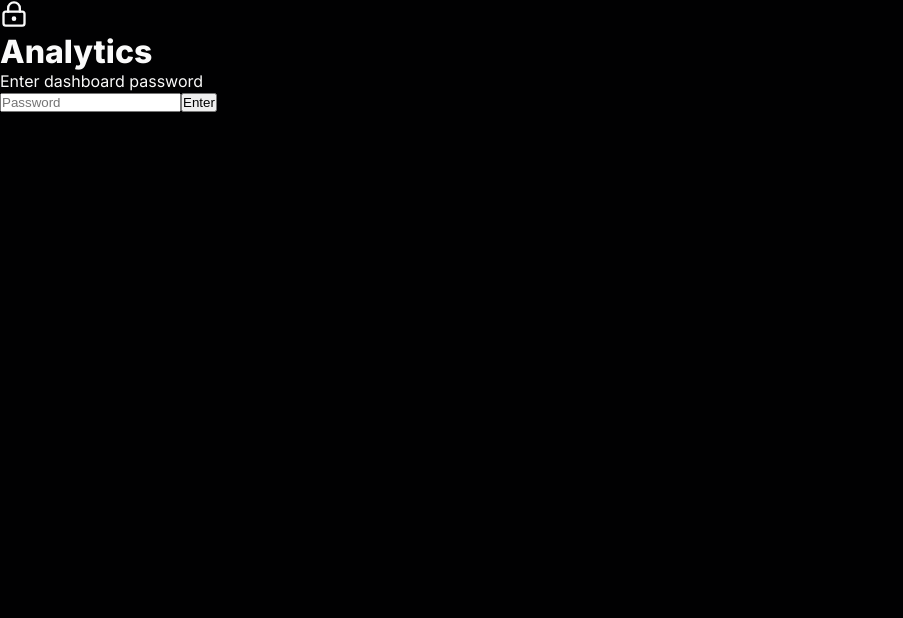
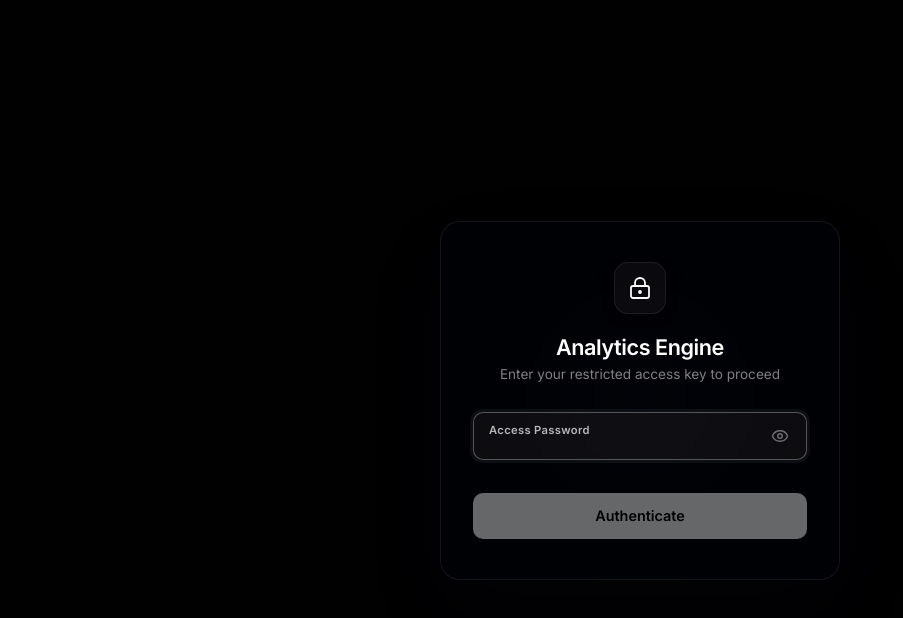
Before and after one commit to zayn-swaikat/Portfolio26, a React (Vite) app: page /analytics in a window 1280 px wide. Shown: the top 618 px of the page, without its empty margins (0-903 px from the left). Built offline with nearby package versions, Linux system fonts and the light colour scheme; no server answers.

Commit message:
better ui ux analytics login

```diff
--- /dev/null
+++ b/src/analytics-dashboard/pages/AnalyticsLogin.css
@@ -0,0 +1,231 @@
+.analytics-login-container {
+  min-height: 100vh;
+  width: 100%;
+  display: flex;
+  align-items: center;
+  justify-content: center;
+  padding: 1.5rem;
+  position: relative;
+  z-index: 10;
+}
+
+.ambient-glow {
+  position: absolute;
+  width: 320px;
+  height: 320px;
+  background: radial-gradient(circle, rgba(120, 119, 198, 0.08) 0%, rgba(255, 255, 255, 0) 70%);
+  top: 50%;
+  left: 50%;
+  transform: translate(-50%, -50%);
+  pointer-events: none;
+  z-index: -1;
+  filter: blur(40px);
+}
+
+.login-card-wrapper {
+  position: relative;
+  width: 100%;
+  max-width: 400px;
+  border-radius: 20px;
+  background: var(--glass-bg, rgba(5, 7, 15, 0.75));
+  backdrop-filter: var(--glass-blur, blur(20px));
+  -webkit-backdrop-filter: var(--glass-blur, blur(20px));
+  box-shadow: var(--shadow-lg, 0 24px 48px rgba(0, 0, 0, 0.4));
+  border: 1px solid rgba(255, 255, 255, 0.08);
+  overflow: hidden;
+  transition: border-color 0.3s ease, box-shadow 0.3s ease;
+}
+
+.login-card-wrapper:hover {
+  border-color: rgba(255, 255, 255, 0.14);
+}
+
+.login-box {
+  padding: 2.5rem 2rem;
+  display: flex;
+  flex-direction: column;
+  gap: 1.75rem;
+}
+
+.login-header {
+  display: flex;
+  flex-direction: column;
+  align-items: center;
+  text-align: center;
+}
+
+.login-icon-badge {
+  width: 52px;
+  height: 52px;
+  border-radius: 14px;
+  background: rgba(255, 255, 255, 0.04);
+  border: 1px solid rgba(255, 255, 255, 0.08);
+  display: flex;
+  align-items: center;
+  justify-content: center;
+  margin-bottom: 1.25rem;
+  color: #fafafa;
+  box-shadow: 0 4px 12px rgba(0, 0, 0, 0.2);
+}
+
+.icon-lock {
+  width: 24px;
+  height: 24px;
+  stroke-width: 1.8;
+}
+
+.login-title {
+  font-size: 1.35rem;
+  font-weight: 600;
+  letter-spacing: -0.02em;
+  color: #ffffff;
+  margin-bottom: 0.35rem;
+}
+
+.login-subtitle {
+  font-size: 0.85rem;
+  color: rgba(255, 255, 255, 0.5);
+  font-weight: 400;
+  line-height: 1.4;
+}
+
+.input-group {
+  display: flex;
+  flex-direction: column;
+  gap: 0.5rem;
+}
+
+.input-wrapper {
+  position: relative;
+  display: flex;
+  align-items: center;
+}
+
+.input-wrapper input {
+  width: 100%;
+  height: 48px;
+  padding: 1rem 2.8rem 0.3rem 1rem;
+  background: rgba(255, 255, 255, 0.03);
+  border: 1px solid rgba(255, 255, 255, 0.1);
+  border-radius: 10px;
+  font-family: inherit;
+  font-size: 0.95rem;
+  color: #ffffff;
+  outline: none;
+  transition: var(--transition-smooth, all 0.3s ease);
+}
+
+.input-wrapper input:focus {
+  background: rgba(255, 255, 255, 0.05);
+  border-color: rgba(255, 255, 255, 0.3);
+  box-shadow: 0 0 0 3px rgba(255, 255, 255, 0.05);
+}
+
+.input-wrapper.has-error input {
+  border-color: rgba(239, 68, 68, 0.6);
+  background: rgba(239, 68, 68, 0.04);
+}
+
+.floating-label {
+  position: absolute;
+  left: 1rem;
+  top: 50%;
+  transform: translateY(-50%);
+  font-size: 0.85rem;
+  color: rgba(255, 255, 255, 0.4);
+  pointer-events: none;
+  transition: all 0.2s cubic-bezier(0.16, 1, 0.3, 1);
+}
+
+.input-wrapper input:focus ~ .floating-label,
+.input-wrapper input:not(:placeholder-shown) ~ .floating-label {
+  top: 0.65rem;
+  transform: translateY(0);
+  font-size: 0.7rem;
+  font-weight: 600;
+  color: rgba(255, 255, 255, 0.7);
+  letter-spacing: 0.03em;
+}
+
+.password-toggle-btn {
+  position: absolute;
+  right: 0.75rem;
+  background: transparent;
+  border: none;
+  color: rgba(255, 255, 255, 0.4);
+  cursor: pointer;
+  padding: 0.35rem;
+  display: flex;
+  align-items: center;
+  justify-content: center;
+  border-radius: 6px;
+  transition: color 0.2s ease, background-color 0.2s ease;
+}
+
+.password-toggle-btn:hover {
+  color: #ffffff;
+  background: rgba(255, 255, 255, 0.06);
+}
+
+.login-error-message {
+  display: flex;
+  align-items: center;
+  gap: 0.4rem;
+  color: #f87171;
+  font-size: 0.78rem;
+  font-weight: 500;
+  padding-left: 0.2rem;
+}
+
+.submit-btn {
+  width: 100%;
+  height: 46px;
+  background: #ffffff;
+  color: #000000;
+  border: none;
+  border-radius: 10px;
+  font-family: inherit;
+  font-size: 0.9rem;
+  font-weight: 600;
+  cursor: pointer;
+  display: flex;
+  align-items: center;
+  justify-content: center;
+  transition: background-color 0.2s ease, opacity 0.2s ease;
+  margin-top: 0.25rem;
+}
+
+.submit-btn:hover:not(:disabled) {
+  background: #f0f0f0;
+}
+
+.submit-btn:disabled {
+  opacity: 0.4;
+  cursor: not-allowed;
+}
+
+.btn-content {
+  display: flex;
+  align-items: center;
+  gap: 0.5rem;
+}
+
+.spinner-icon {
+  animation: spin 0.8s linear infinite;
+}
+
+@keyframes spin {
+  from { transform: rotate(0deg); }
+  to { transform: rotate(360deg); }
+}
+
+.shake-effect {
+  animation: shake 0.45s cubic-bezier(0.36, 0.07, 0.19, 0.97) both;
+}
+
+@keyframes shake {
+  10%, 90% { transform: translate3d(-1px, 0, 0); }
+  20%, 80% { transform: translate3d(2px, 0, 0); }
+  30%, 50%, 70% { transform: translate3d(-4px, 0, 0); }
+  40%, 60% { transform: translate3d(4px, 0, 0); }
+}
--- a/src/analytics-dashboard/pages/AnalyticsLogin.jsx
+++ b/src/analytics-dashboard/pages/AnalyticsLogin.jsx
@@ -1,173 +1,135 @@
 import { useState } from "react";
-import { LockKeyhole } from "lucide-react";
-import { motion } from "framer-motion";
-
+import { LockKeyhole, Eye, EyeOff, AlertCircle, Loader2 } from "lucide-react";
+import { motion, AnimatePresence } from "framer-motion";
+import "./AnalyticsLogin.css";
 
 export default function AnalyticsLogin({ onLogin }) {
+  const [password, setPassword] = useState("");
+  const [showPassword, setShowPassword] = useState(false);
+  const [error, setError] = useState("");
+  const [loading, setLoading] = useState(false);
+  const [shake, setShake] = useState(false);
 
-
-  const [password, setPassword] = useState("");
-
-  const [error, setError] = useState("");
-
-  const [loading, setLoading] = useState(false);
-
-
-
-  async function handleSubmit(e){
-
+  async function handleSubmit(e) {
     e.preventDefault();
-
+    if (!password.trim() || loading) return;
 
     setLoading(true);
-
     setError("");
 
-
-
     try {
-
-
-      const res =
-        await fetch("/api/auth",{
-
-          method:"POST",
-
-          headers:{
-            "Content-Type":"application/json"
-          },
-
-          body:JSON.stringify({
-            password
-          })
-
+      const res = await fetch("/api/auth", {
+        method: "POST",
+        headers: { "Content-Type": "application/json" },
+        body: JSON.stringify({ password }),
       });
 
-
-
-      if(!res.ok){
-
-        throw new Error(
-          "Wrong password"
-        );
-
+      if (!res.ok) {
+        throw new Error("Invalid access key. Please try again.");
       }
 
-
-
       onLogin();
-
-
-
-    } catch(err){
-
-      setError(
-        err.message
-      );
-
-
+    } catch (err) {
+      setError(err.message || "Authentication failed");
+      setShake(true);
+      setTimeout(() => setShake(false), 500);
     } finally {
-
       setLoading(false);
-
+    }
   }
 
-  }
+  return (
+    <div className="analytics-login-container">
+      <div className="ambient-glow" aria-hidden="true" />
 
+      <motion.div
+        className={`login-card-wrapper ${shake ? "shake-effect" : ""}`}
+        initial={{ opacity: 0, y: 30, scale: 0.98 }}
+        animate={{ opacity: 1, y: 0, scale: 1 }}
+        transition={{ duration: 0.6, ease: [0.16, 1, 0.3, 1] }}
+      >
+        <div className="glass-card-border" />
 
-
-  return (
-
-    <div className="analytics-login">
-
-
-      <motion.form
-
-        onSubmit={handleSubmit}
-
-        initial={{
-          opacity:0,
-          y:20
-        }}
-
-        animate={{
-          opacity:1,
-          y:0
-        }}
-
-        className="login-box"
-
+        <form onSubmit={handleSubmit} className="login-box" noValidate>
+          <div className="login-header">
+            <motion.div
+              className="login-icon-badge"
+              whileHover={{ scale: 1.05, rotate: 5 }}
+              whileTap={{ scale: 0.95 }}
             >
-
-
-        <div className="login-icon">
-
-          <LockKeyhole size={28}/>
-
+              <LockKeyhole className="icon-lock" />
+            </motion.div>
+            <h1 className="login-title">Analytics Engine</h1>
+            <p className="login-subtitle">
+              Enter your restricted access key to proceed
+            </p>
           </div>
 
-
-
-        <h1>
-          Analytics
-        </h1>
-
-
-        <p>
-          Enter dashboard password
-        </p>
-
-
-
+          <div className="input-group">
+            <div className={`input-wrapper ${error ? "has-error" : ""}`}>
               <input
-
-          type="password"
-
+                type={showPassword ? "text" : "password"}
                 value={password}
-
-          onChange={
-            e=>setPassword(
-              e.target.value
-            )
-          }
-
-          placeholder="Password"
-
+                onChange={(e) => {
+                  setPassword(e.target.value);
+                  if (error) setError("");
+                }}
+                placeholder=" "
+                id="analytics-pass"
+                disabled={loading}
+                autoFocus
+                required
+                aria-invalid={!!error}
               />
-
-
-
-        {
-          error &&
-          <span className="login-error">
-            {error}
-          </span>
-        }
-
-
+              <label htmlFor="analytics-pass" className="floating-label">
+                Access Password
+              </label>
 
               <button
-          disabled={loading}
+                type="button"
+                className="password-toggle-btn"
+                onClick={() => setShowPassword(!showPassword)}
+                tabIndex={-1}
+                aria-label={showPassword ? "Hide password" : "Show password"}
               >
-
-          {
-            loading
-            ?
-            "Checking..."
-            :
-            "Enter"
-          }
-
-
+                {showPassword ? <EyeOff size={18} /> : <Eye size={18} />}
               </button>
-
-
-
-      </motion.form>
-
-
             </div>
 
+            <AnimatePresence mode="wait">
+              {error && (
+                <motion.div
+                  className="login-error-message"
+                  initial={{ opacity: 0, y: -8, height: 0 }}
+                  animate={{ opacity: 1, y: 0, height: "auto" }}
+                  exit={{ opacity: 0, y: -6, height: 0 }}
+                  transition={{ duration: 0.2 }}
+                >
+                  <AlertCircle size={14} />
+                  <span>{error}</span>
+                </motion.div>
+              )}
+            </AnimatePresence>
+          </div>
+
+          <motion.button
+            type="submit"
+            className="submit-btn"
+            disabled={loading || !password.trim()}
+            whileHover={{ scale: 1.01 }}
+            whileTap={{ scale: 0.98 }}
+          >
+            {loading ? (
+              <span className="btn-content loading">
+                <Loader2 className="spinner-icon" size={18} />
+                Verifying...
+              </span>
+            ) : (
+              <span className="btn-content">Authenticate</span>
+            )}
+          </motion.button>
+        </form>
+      </motion.div>
+    </div>
   );
-
 }
```
Lines whose indentation alone changed are shown as unchanged.
